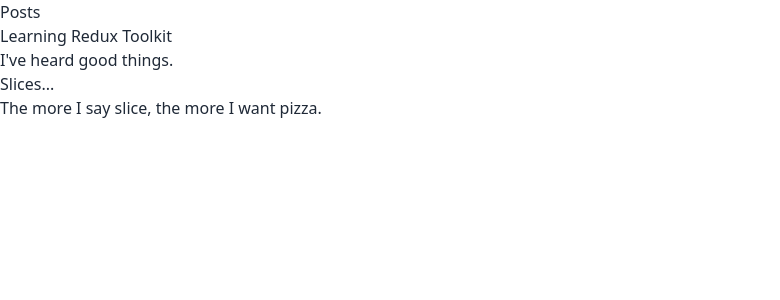
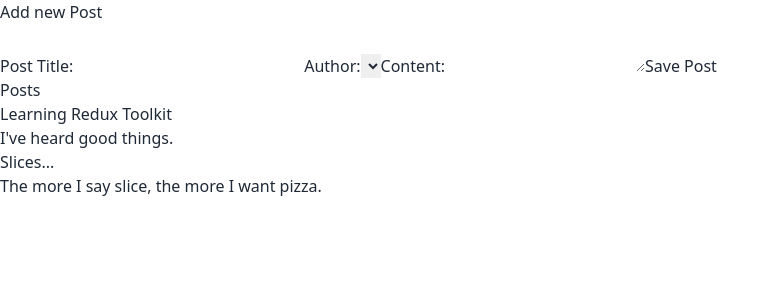
Before and after one commit to itscharukadeshan/Reduxt-intro, a React (Vite) app: page / in a window 1280 px wide. Shown: the top 300 px of the page, without its empty margins (0-780 px from the left). Built offline with nearby package versions, Linux system fonts and the light colour scheme.

Commit message:
add basic form

```diff
--- a/src/App.jsx
+++ b/src/App.jsx
@@ -1,8 +1,10 @@
 /** @format */
 import PostList from "./features/posts/PostList";
+import AddPostForm from "./features/posts/AddPostForm";
 function App() {
   return (
     <main className='App'>
+      <AddPostForm />
       <PostList />
     </main>
   );
--- /dev/null
+++ b/src/features/posts/AddPostForm.jsx
@@ -0,0 +1,56 @@
+/** @format */
+import React from "react";
+import { useState } from "react";
+import { useDispatch } from "react-redux";
+import { nanoid } from "@reduxjs/toolkit";
+
+import { postAdded } from "./postsSlice";
+
+function AddPostForm() {
+  const dispatch = useDispatch();
+  const [title, setTitle] = useState("");
+  const [content, setContent] = useState("");
+
+  const onTitleChanged = (e) => setTitle(e.target.value);
+  const onContentChanged = (e) => setContent(e.target.value);
+
+  const onSavePostClicked = () => {
+    if (title && content) {
+      dispatch(postAdded(title, content, userId));
+      setTitle("");
+      setContent("");
+    }
+  };
+
+  return (
+    <>
+      <h2>Add new Post</h2>
+      <form>
+        <label htmlFor='postTitle'>Post Title:</label>
+        <input
+          type='text'
+          id='postTitle'
+          name='postTitle'
+          value={title}
+          onChange={onTitleChanged}
+        />
+        <label htmlFor='postAuthor'>Author:</label>
+        <select id='postAuthor'>
+          <option value=''></option>
+        </select>
+        <label htmlFor='postContent'>Content:</label>
+        <textarea
+          id='postContent'
+          name='postContent'
+          value={content}
+          onChange={onContentChanged}
+        />
+        <button type='button' onClick={onSavePostClicked}>
+          Save Post
+        </button>
+      </form>
+    </>
+  );
+}
+
+export default AddPostForm;
--- a/src/features/posts/postsSlice.jsx
+++ b/src/features/posts/postsSlice.jsx
@@ -18,9 +18,13 @@
 const postsSlice = createSlice({
   name: "posts",
   initialState,
-  reducers: {},
+  reducers: {
+    postAdded(state, action) {
+      state.push(action.payload);
+    },
+  },
 });
 
 export const selectAllPost = (state) => state.post;
-
+export const { postAdded } = postsSlice.actions;
 export default postsSlice.reducer;
```
